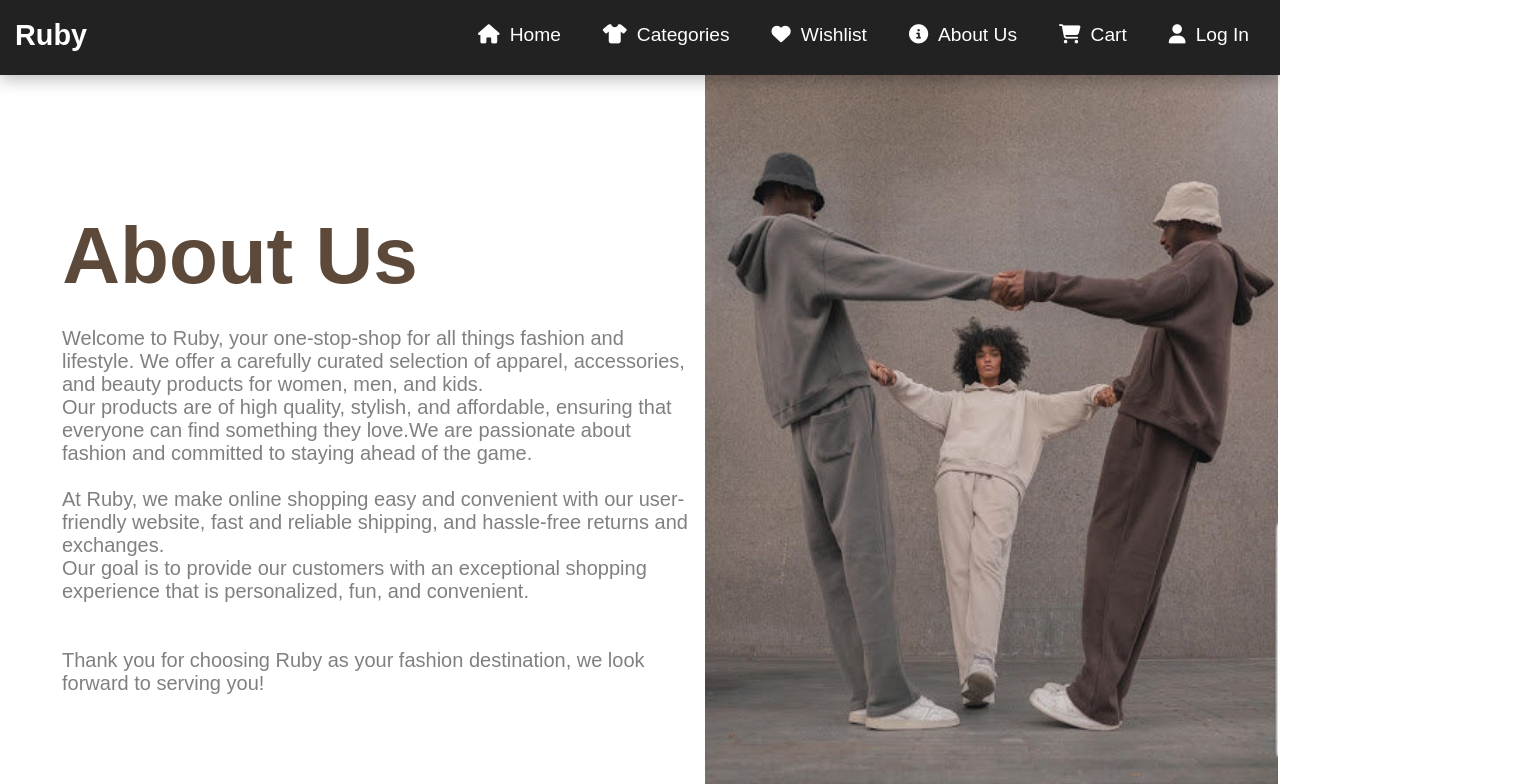
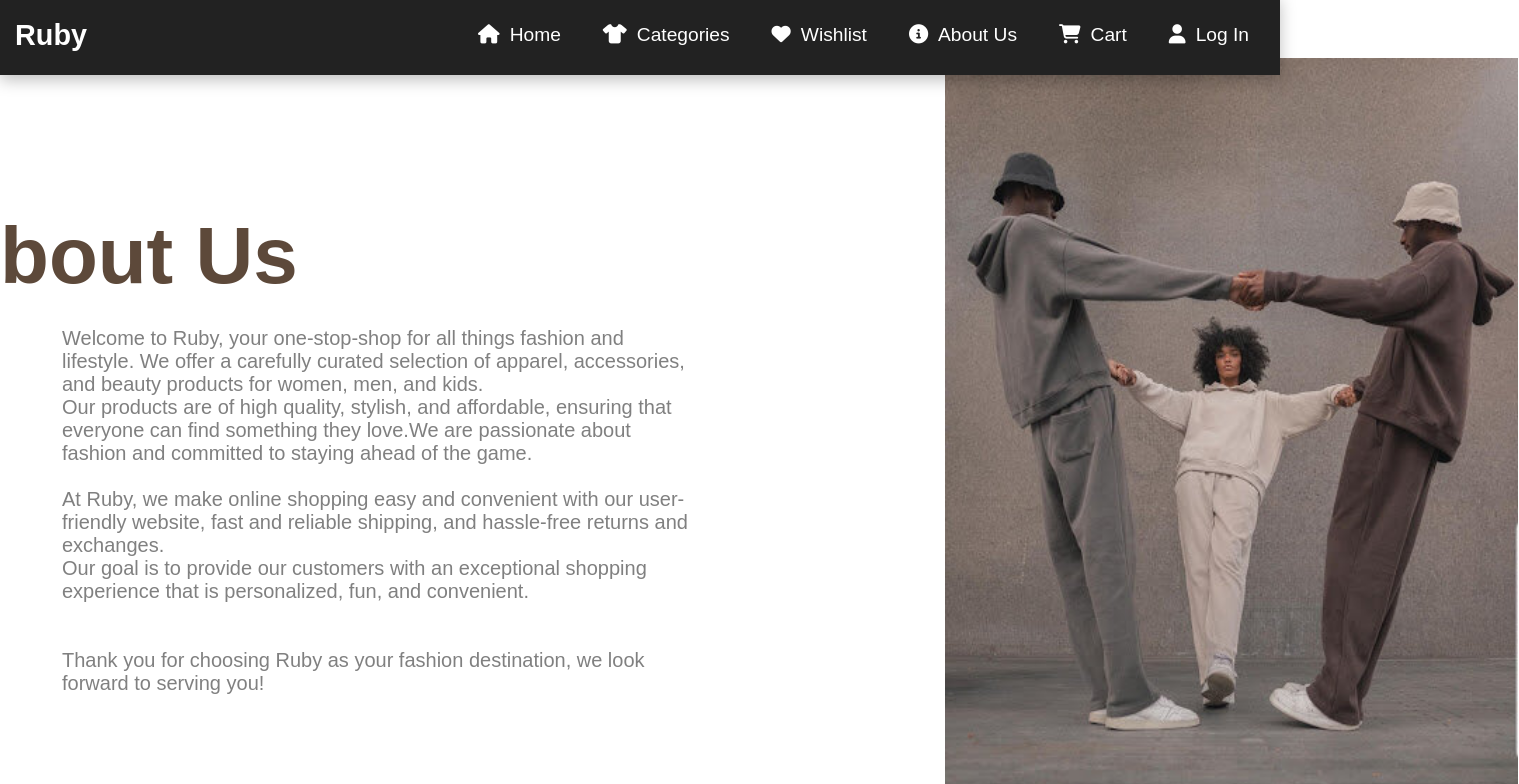
Before and after one commit to DonatHalimi/ProjektiLab1, a React (Create React App) app in the folder client/: page /aboutUs in a window 1280 px wide. Shown: the top 784 px of the page, 1519 px wide, since content can reach past the window. Built offline with nearby package versions, Linux system fonts and the light colour scheme.

Commit message:
aboutpagefinished

```diff
--- a/client/src/Pages/aboutUsStyle.css
+++ b/client/src/Pages/aboutUsStyle.css
@@ -123,7 +123,7 @@ color: rgb(93, 73, 58);
 
   #fotoabt {
     position: absolute;
-    left: 703px;
+    left: 943px;
     top: 56px;
     margin: 1px;
     padding: 1px;
@@ -135,7 +135,7 @@ color: rgb(93, 73, 58);
     font-size: 80px;
     position: relative;
     bottom: -125px;
-    right: 400px;
+    right: 520px;
     padding: 5px;
   }
 
```
